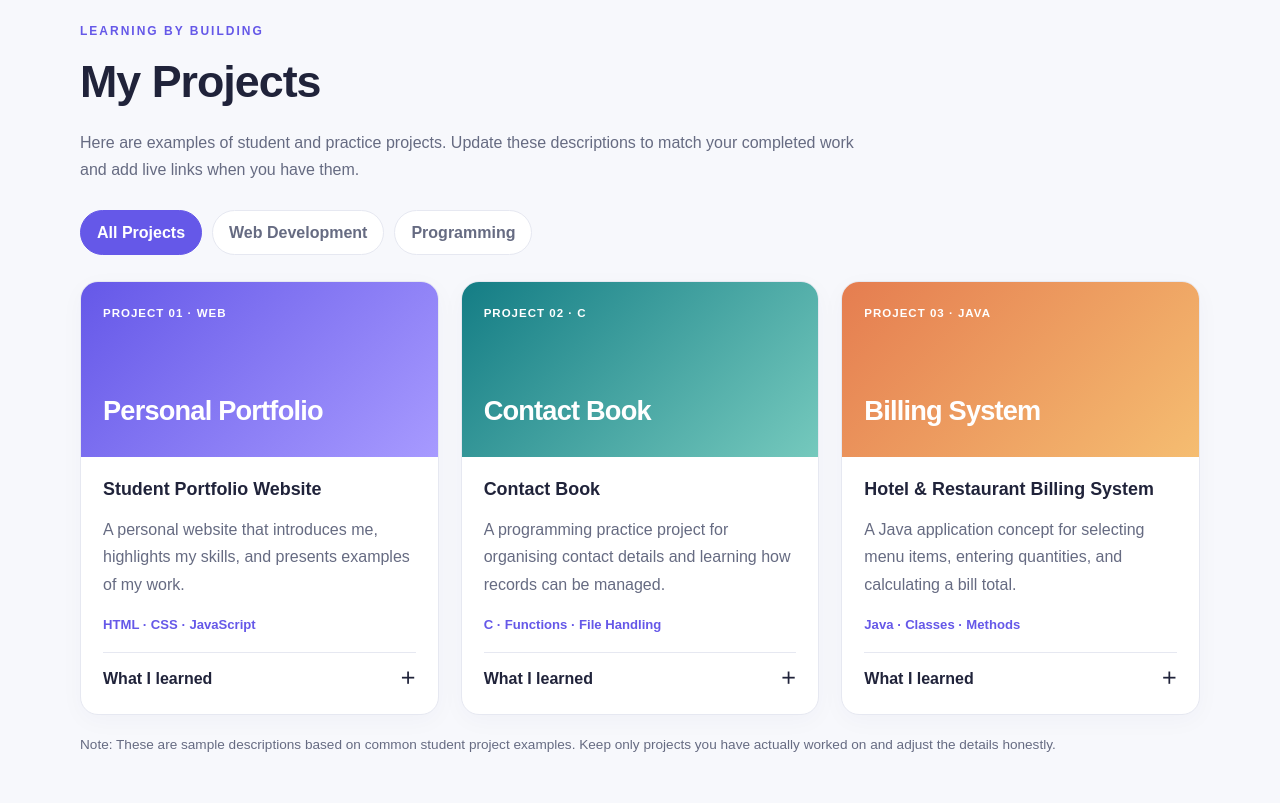
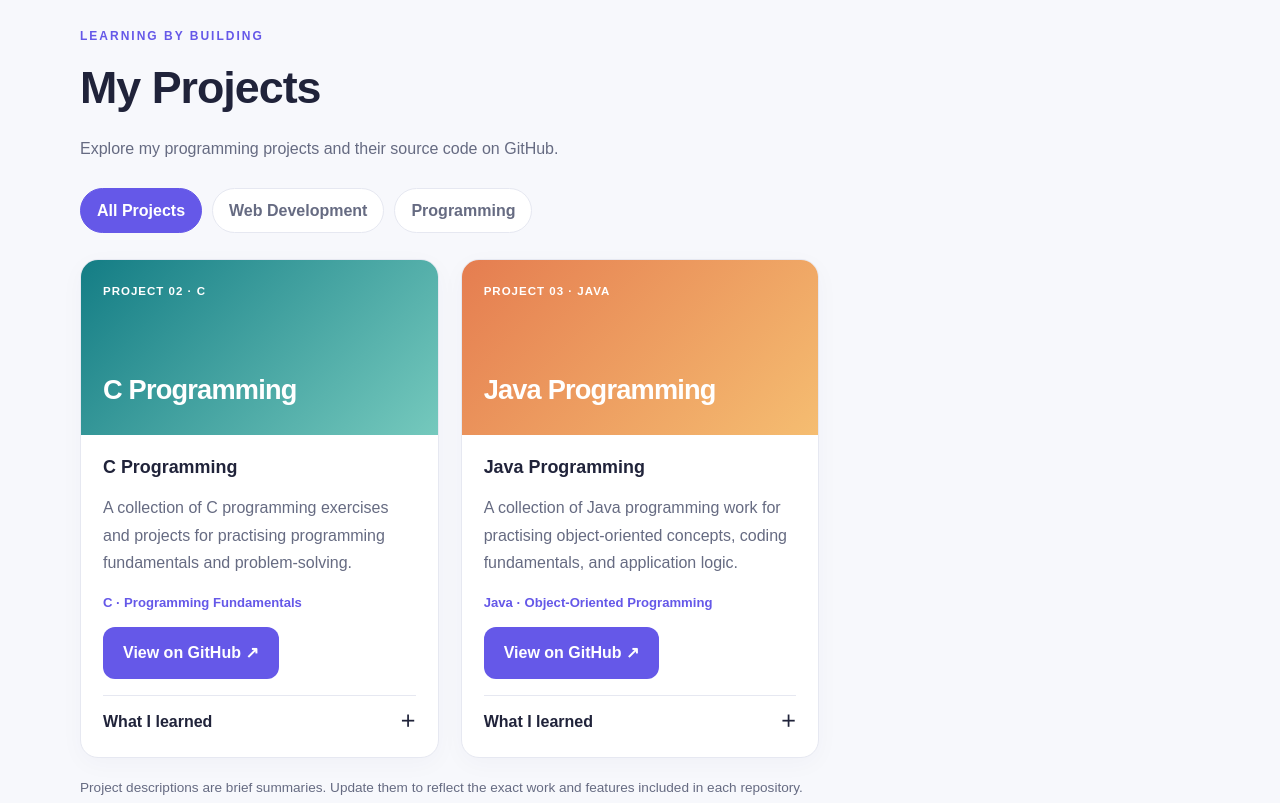
Before and after one commit to Kashini09/Portfolio, a plain HTML site: page index.html in a window 1280 px wide. Shown: the part 2060-2863 px from the top of the page. Drawn offline with Linux system fonts and the light colour scheme; files that its build step writes are made by us from their sources; files whose address does not match are found by name.

Commit message:
Update project descriptions and remove Project 1

```diff
--- a/index.html
+++ b/index.html
@@ -1,5 +1,3 @@
-<link rel="stylesheet" href="style.css">
-<script src="script.js" defer></script>
 <!DOCTYPE html>
 <html lang="en">
 <head>
@@ -77,36 +75,73 @@
     <section class="section container" id="projects">
       <p class="eyebrow">LEARNING BY BUILDING</p>
       <h2 class="section-title">My Projects</h2>
-      <p class="section-intro">Here are examples of student and practice projects. Update these descriptions to match your completed work and add live links when you have them.</p>
+      <p class="section-intro">Explore my programming projects and their source code on GitHub.</p>
+
       <div class="filter-bar" role="group" aria-label="Filter projects">
         <button class="filter-button active" type="button" data-filter="all">All Projects</button>
         <button class="filter-button" type="button" data-filter="web">Web Development</button>
         <button class="filter-button" type="button" data-filter="programming">Programming</button>
       </div>
+
       <div class="projects-grid" id="projectsGrid">
-        <article class="project-card" data-category="web">
-          <div class="project-visual visual-one"><span>PROJECT 01 · WEB</span><strong>Personal Portfolio</strong></div>
-          <div class="project-body"><h3>Student Portfolio Website</h3><p>A personal website that introduces me, highlights my skills, and presents examples of my work.</p><p class="tech">HTML · CSS · JavaScript</p><button class="details-button" type="button" aria-expanded="false">What I learned <span>＋</span></button><p class="project-details" hidden>I practised responsive layouts, navigation, theme switching, project filtering, and form validation.</p></div>
+        <!-- Project 1 has been removed as requested. -->
+
+        <article class="project-card" data-category="programming">
+          <div class="project-visual visual-two">
+            <span>PROJECT 02 · C</span>
+            <strong>C Programming</strong>
+          </div>
+          <div class="project-body">
+            <h3>C Programming</h3>
+            <p>A collection of C programming exercises and projects for practising programming fundamentals and problem-solving.</p>
+            <p class="tech">C · Programming Fundamentals</p>
+            <a class="button primary project-link"
+               href="https://github.com/Kashini09/C-pro"
+               target="_blank"
+               rel="noopener noreferrer"
+               aria-label="View C Programming project on GitHub">View on GitHub ↗</a>
+            <button class="details-button" type="button" aria-expanded="false">What I learned <span>＋</span></button>
+            <p class="project-details" hidden>This repository can be used to explore C programming practice, including logic building, syntax, functions, and problem-solving. Open the repository to see its actual source files.</p>
+          </div>
         </article>
+
         <article class="project-card" data-category="programming">
-          <div class="project-visual visual-two"><span>PROJECT 02 · C</span><strong>Contact Book</strong></div>
-          <div class="project-body"><h3>Contact Book</h3><p>A programming practice project for organising contact details and learning how records can be managed.</p><p class="tech">C · Functions · File Handling</p><button class="details-button" type="button" aria-expanded="false">What I learned <span>＋</span></button><p class="project-details" hidden>This project can help practise structured programming, user input, functions, and basic file operations.</p></div>
-        </article>
-        <article class="project-card" data-category="programming">
-          <div class="project-visual visual-three"><span>PROJECT 03 · JAVA</span><strong>Billing System</strong></div>
-          <div class="project-body"><h3>Hotel &amp; Restaurant Billing System</h3><p>A Java application concept for selecting menu items, entering quantities, and calculating a bill total.</p><p class="tech">Java · Classes · Methods</p><button class="details-button" type="button" aria-expanded="false">What I learned <span>＋</span></button><p class="project-details" hidden>This project provides practice with classes, methods, conditions, loops, calculations, and handling invalid input.</p></div>
+          <div class="project-visual visual-three">
+            <span>PROJECT 03 · JAVA</span>
+            <strong>Java Programming</strong>
+          </div>
+          <div class="project-body">
+            <h3>Java Programming</h3>
+            <p>A collection of Java programming work for practising object-oriented concepts, coding fundamentals, and application logic.</p>
+            <p class="tech">Java · Object-Oriented Programming</p>
+            <a class="button primary project-link"
+               href="https://github.com/Kashini09/Java-Programming"
+               target="_blank"
+               rel="noopener noreferrer"
+               aria-label="View Java Programming project on GitHub">View on GitHub ↗</a>
+            <button class="details-button" type="button" aria-expanded="false">What I learned <span>＋</span></button>
+            <p class="project-details" hidden>This repository can be used to explore Java practice and concepts such as classes, objects, methods, conditions, loops, and problem-solving. Open the repository to see its actual source files.</p>
+          </div>
         </article>
       </div>
-      <p class="small-note">Note: These are sample descriptions based on common student project examples. Keep only projects you have actually worked on and adjust the details honestly.</p>
+      <p class="small-note">Project descriptions are brief summaries. Update them to reflect the exact work and features included in each repository.</p>
     </section>
 
     <section class="section contact-section" id="contact">
       <div class="container contact-layout">
-        <div><p class="eyebrow">LET'S CONNECT</p><h2 class="section-title">Contact Me</h2><p>Thank you for visiting my portfolio. If you would like to discuss a project or share learning opportunities, you can prepare a message using the form.</p><p class="small-note">This is a front-end demo. The form checks the fields but does not send or store messages.</p></div>
+        <div>
+          <p class="eyebrow">LET'S CONNECT</p>
+          <h2 class="section-title">Contact Me</h2>
+          <p>Thank you for visiting my portfolio. If you would like to discuss a project or share learning opportunities, you can prepare a message using the form.</p>
+          <p class="small-note">This is a front-end demo. The form checks the fields but does not send or store messages.</p>
+        </div>
         <form id="contactForm" class="contact-form">
-          <label for="visitorName">Your name</label><input id="visitorName" name="visitorName" type="text" required minlength="2" placeholder="Enter your name">
-          <label for="visitorEmail">Email address</label><input id="visitorEmail" name="visitorEmail" type="email" required placeholder="you@example.com">
-          <label for="visitorMessage">Message</label><textarea id="visitorMessage" name="visitorMessage" required minlength="10" rows="4" placeholder="Write your message..."></textarea>
+          <label for="visitorName">Your name</label>
+          <input id="visitorName" name="visitorName" type="text" required minlength="2" placeholder="Enter your name">
+          <label for="visitorEmail">Email address</label>
+          <input id="visitorEmail" name="visitorEmail" type="email" required placeholder="you@example.com">
+          <label for="visitorMessage">Message</label>
+          <textarea id="visitorMessage" name="visitorMessage" required minlength="10" rows="4" placeholder="Write your message..."></textarea>
           <button class="button primary" type="submit">Validate Message</button>
           <p id="formFeedback" class="form-feedback" role="status" aria-live="polite"></p>
         </form>
@@ -114,7 +149,12 @@
     </section>
   </main>
 
-  <footer class="footer"><div class="container footer-inner"><p>© <span id="year"></span> Kashini K. Built with HTML, CSS &amp; JavaScript.</p><a href="#home">Back to top ↑</a></div></footer>
+  <footer class="footer">
+    <div class="container footer-inner">
+      <p>© <span id="year"></span> Kashini K. Built with HTML, CSS &amp; JavaScript.</p>
+      <a href="#home">Back to top ↑</a>
+    </div>
+  </footer>
   <button id="backToTop" class="back-to-top" type="button" aria-label="Back to top">↑</button>
 </body>
 </html>
```
